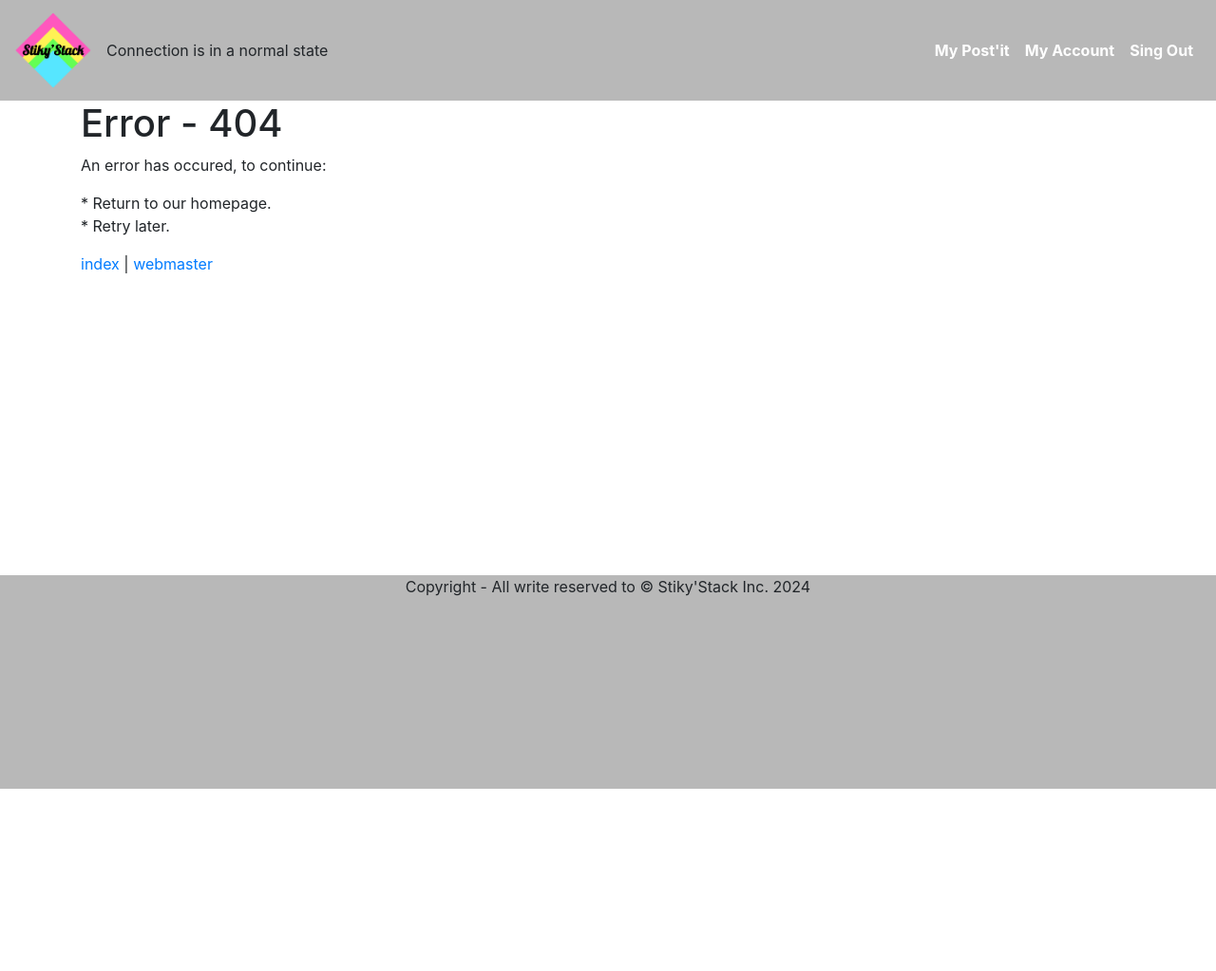
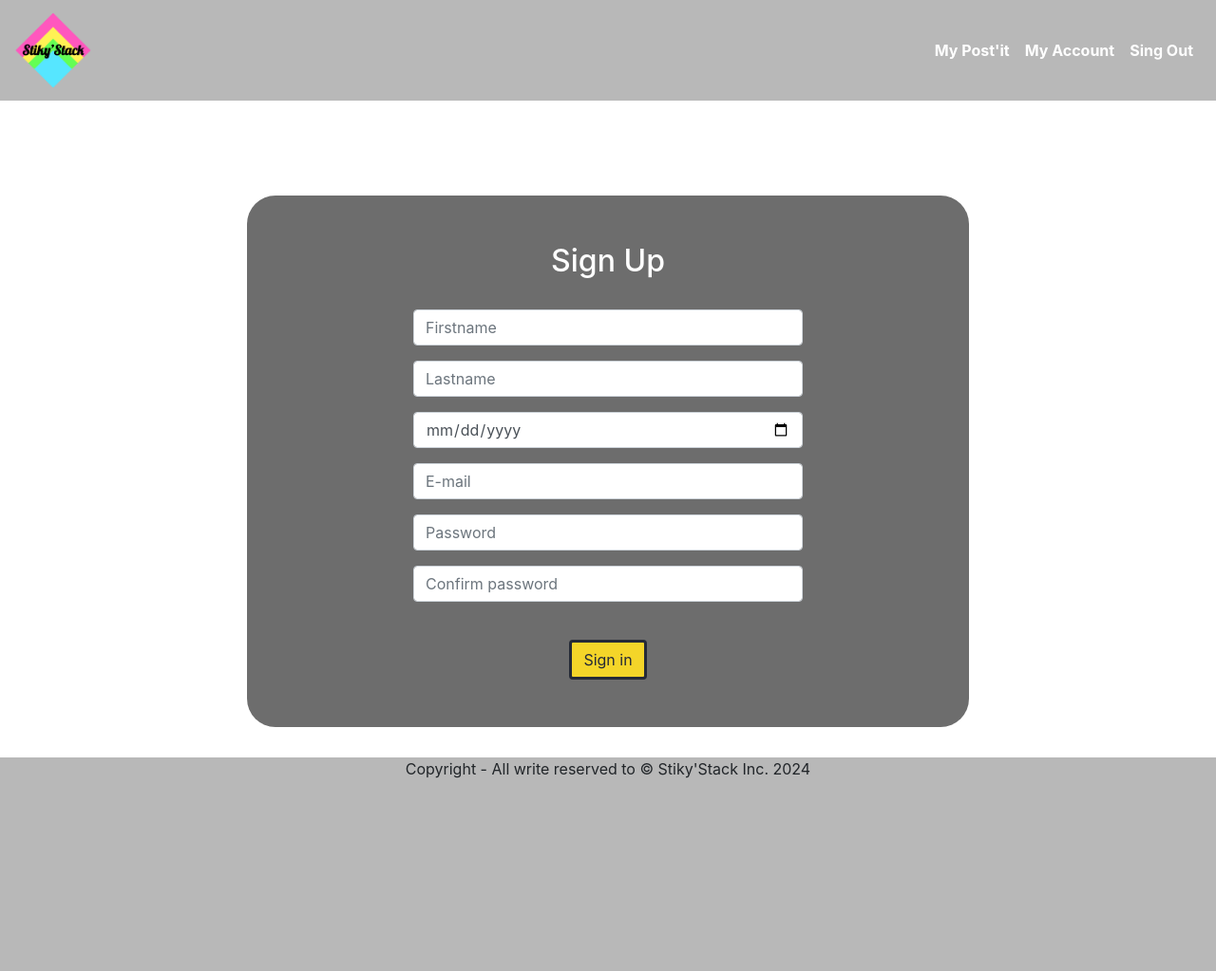
Before and after one commit to Darina-Codjo/StikyStack, a PHP site: page /index.php?module=connexion&action=form_inscription in a window 1280 px wide. Shown: the whole page at 95% size. Before the commit the page ends 831 px from the top, so only its background shows below. Run offline with PHP 8.4, Linux system fonts and the light colour scheme; the visitor is signed in with stand-in values (Sample User, id 1).

Commit message:
connexion fixed

```diff
--- a/accueil.php
+++ b/accueil.php
@@ -7,7 +7,7 @@
     <!-- ELEMENT DU MILIEU -->
         <br>
         <br>
-        <h1> <?php echo 'Hello World !';?> </h1>
+        <h1> <p> E-mail : <?php /*echo $_SESSION['email']; */?></p> </h1>
         <br>
         <br>
         <br>
--- a/comp_nav/vue_compNav.php
+++ b/comp_nav/vue_compNav.php
@@ -20,26 +20,8 @@ class VueNav {
                 <img src="./images/logo.png" alt="logo" style="width: 80px; height: 80px";/>
             </a>
                 <?php
+                //<!-- connection_status -->
                 if(isset($_SESSION['email'])){
-
-                    switch (connection_status()){
-                        case CONNECTION_NORMAL:
-                            $txt = 'Connection is in a normal state';
-                            break;
-                        case CONNECTION_ABORTED:
-                            $txt = 'Connection aborted';
-                            break;
-                        case CONNECTION_TIMEOUT:
-                            $txt = 'Connection timed out';
-                            break;
-                        case (CONNECTION_ABORTED & CONNECTION_TIMEOUT):
-                            $txt = 'Connection aborted and timed out';
-                            break;
-                        default:
-                            $txt = 'Unknown';
-                            break;
-                    }
-                    echo $txt;
                     ?>
                     <ul class="navbar-nav ml-md-auto">
                         <li class="nav-item">
@@ -58,10 +40,10 @@ class VueNav {
                     ?>
                     <ul class="navbar-nav ml-md-auto" style="margin-right: 20px;">
                         <li class="nav-item">
-                            <a class="nav-link" href="index.php?module=connexion&action=form_signIn">Sign Up</a>
+                            <a class="nav-link" href="index.php?module=connexion&action=form_inscription">Sign Up</a>
                         </li>
                         <li class="nav-item">
-                            <a class="nav-link" href="index.php?module=connexion&action=form_logIn"><NOBR>Log In</NOBR></a>
+                            <a class="nav-link" href="index.php?module=connexion&action=form_connexion"><NOBR>Log In</NOBR></a>
                         </li>
                     </ul>
                     <?php
--- a/index.php
+++ b/index.php
@@ -15,7 +15,7 @@ define('CONST_INCLUDE', NULL);
             $title="Connexion/Inscription";
             $css="./css/style_set_connexion.css";
             include "./comp_nav/comp_nav.php";
-            $nav = new ComposantNav();
+            $nav= new ComposantNav();
             include "./mod_connexion/mod_connexion.php";
             $module= new ModConnexion();
             include "./comp_footer/comp_footer.php";
--- a/mod_connexion/cont_connexion.php
+++ b/mod_connexion/cont_connexion.php
@@ -20,8 +20,8 @@ if(!defined('CONST_INCLUDE'))
 			$this->modele = new ModeleConnexion();
 		}
 
-		function form_logIn(){
-			$this->vue->form_logIn();
+		function form_connexion(){
+			$this->vue->form_connexion();
 		}
 
 		function connexion(){
@@ -35,20 +35,20 @@ if(!defined('CONST_INCLUDE'))
 			}
 			else {
                 echo "<p class=\"text-center mt-3\"><strong>Mauvais identifiant ou mot de passe !</strong></p>";
-                $this->vue->form_logIn();
+                $this->vue->form_connexion();
             }
 		}
 
-		function form_signIn(){
-			$this->vue->form_signIn();
+		function form_inscription(){
+			$this->vue->form_inscription();
 		}
 
 		function inscription(){
-			$this->modele->inscription($this->recupererIdMdpPseudo());
-            header('Location:index.php');
+			$this->modele->inscription($this->recupererIdMdpEmail());
+            header('Location:index.php?module=connexion&action=form_connexion');
 		}
 
-		function recupererIdMdpPseudo(){
+		function recupererIdMdpEmail(){
 			$firstName=$_POST['firstName'];
 			$lastName=$_POST['lastName'];
 			$email=$_POST['email'];
@@ -56,12 +56,11 @@ if(!defined('CONST_INCLUDE'))
 			$pass_hash=password_hash($_POST['passwrd'],PASSWORD_DEFAULT);
 			$pass_hash_confirm=password_hash($_POST['passwrd_confirm'],PASSWORD_DEFAULT);
 
-			if(isset($pass_hash) && isset($pass_hash_confirm) && $pass_hash==$pass_hash_confirm){
+			if($_POST['passwrd']==$_POST['passwrd_confirm']){
 				$tab=array('firstName'=>$firstName,'lastName'=>$lastName,'email'=>$email,'passwrd'=>$pass_hash);
 				return $tab;
 			}else {
-				$this->modele->inscription($this->recupererIdMdpPseudo());
-            header('Location:index.php');
+	            header('Location:index.php');
 			}
 
 		}
--- a/mod_connexion/mod_connexion.php
+++ b/mod_connexion/mod_connexion.php
@@ -24,32 +24,13 @@ if(!defined('CONST_INCLUDE'))
 
 			switch($action){
 
-				case "form_logIn":
-					$this->controleur->form_logIn();
+				case "form_connexion":
+					$this->controleur->form_connexion();
 					break;
 
 				case "connexion":
-					if(isset($_SESSION['passwrd'])){
-
-						switch (connection_status()){
-							case CONNECTION_NORMAL:
-								$txt = 'Connection is in a normal state';
-								break;
-
-							case CONNECTION_ABORTED:
-								$txt = 'Connection aborted';
-								break;
-							case CONNECTION_TIMEOUT:
-								$txt = 'Connection timed out';
-								break;
-							case (CONNECTION_ABORTED & CONNECTION_TIMEOUT):
-								$txt = 'Connection aborted and timed out';
-								break;
-							default:
-								$txt = 'Unknown';
-								break;
-						}
-						echo $txt;
+					if(isset($_SESSION['email'])){
+						//<!-- connection_status -->
 
 						echo "Vous etes déjà connecté";
                         header('Location:index.php');
@@ -63,8 +44,8 @@ if(!defined('CONST_INCLUDE'))
 					$this->controleur->logOut();
 					break;
 
-				case "form_signIn":
-					$this->controleur->form_signIn();
+				case "form_inscription":
+					$this->controleur->form_inscription();
 					break;
 
 				case "inscription":
--- a/mod_connexion/modele_connexion.php
+++ b/mod_connexion/modele_connexion.php
@@ -16,19 +16,20 @@ if(!defined('CONST_INCLUDE'))
         }
 
         function inscription($tab){
-
             $firstName=$tab['firstName'];
             $lastName=$tab['lastName'];
+            $birthDate=$tab['birthDate'];
             $email=$tab['email'];
             $passwrd=$tab['passwrd'];
 
             if(strlen($email) <= 255 && strlen($firstName) <= 255 && strlen($lastName) <= 255 && strlen($passwrd) <= 255) {
+
                 $requete=self::$bdd->prepare("SELECT email FROM user where email=? ;");
                 $requete->execute(array($email));
 
                 if(!empty($requete->fetch())){
                     echo "<p class=\"text-center mt-3\"><strong>This user already exists</strong></p>";
-                    $this->vue->form_signIn();
+                    $this->vue->form_inscription();
                 }
                 else{
                     //Insertion
@@ -39,14 +40,16 @@ if(!defined('CONST_INCLUDE'))
             }
             else {
                 echo "<p class=\"text-center mt-3\"><strong>User name too long <strong></p>";
-                $this->vue->form_signIn();
+                $this->vue->form_inscription();
             }
         }
 
         function connexion(){
             $email = $_POST['email'];
+            //echo $_POST['email'];
             try {
                 $selectprep = self::$bdd->prepare("SELECT email, passwrd FROM user WHERE email=?;");
+                //echo "SELECT email, passwrd FROM user WHERE email=?;";
                 $selectprep->execute(array($email));
                 $resultat = $selectprep->fetch();
                 return $resultat;
--- a/mod_connexion/vue_connexion.php
+++ b/mod_connexion/vue_connexion.php
@@ -4,7 +4,6 @@ if(!defined('CONST_INCLUDE'))
 ?>
 
 <?php
-
 
 	include_once'vue_generique.php';
 
@@ -14,11 +13,11 @@ if(!defined('CONST_INCLUDE'))
             parent::__construct();
 		}
 
-		function form_logIn(){
+		function form_connexion(){
 			?>
             <div class="container">
                 <div class="row">
-				<form action="index.php?module=connexion&action=inscription" method="post" class="col-lg-8 me-auto mx-auto" style="margin-top: 100px; background-color: rgb(109,109,109); padding: 50px; text-align: center; color: white; border-radius: 30px;">
+				<form action="index.php?module=connexion&action=connexion" method="post" class="col-lg-8 me-auto mx-auto" style="margin-top: 100px; background-color: rgb(109,109,109); padding: 50px; text-align: center; color: white; border-radius: 30px;">
 					<h2>Log In</h2>
 					<br>
 					<div class="col-lg-8 me-auto mx-auto">
@@ -43,7 +42,7 @@ if(!defined('CONST_INCLUDE'))
 			<?php
 		}
 
-		function form_signIn(){
+		function form_inscription(){
 			?>
 			<div class="container">
 				<div class="row">
--- a/template.php
+++ b/template.php
@@ -44,7 +44,5 @@
             }
     ?>
 
-
-
     </body>
 </html>
```
Also changed, not shown: comp_header_accueil/vue_compHeader_accueil.php (+3 -21 lines), 1 other file. Lines whose indentation alone changed are shown as unchanged.
